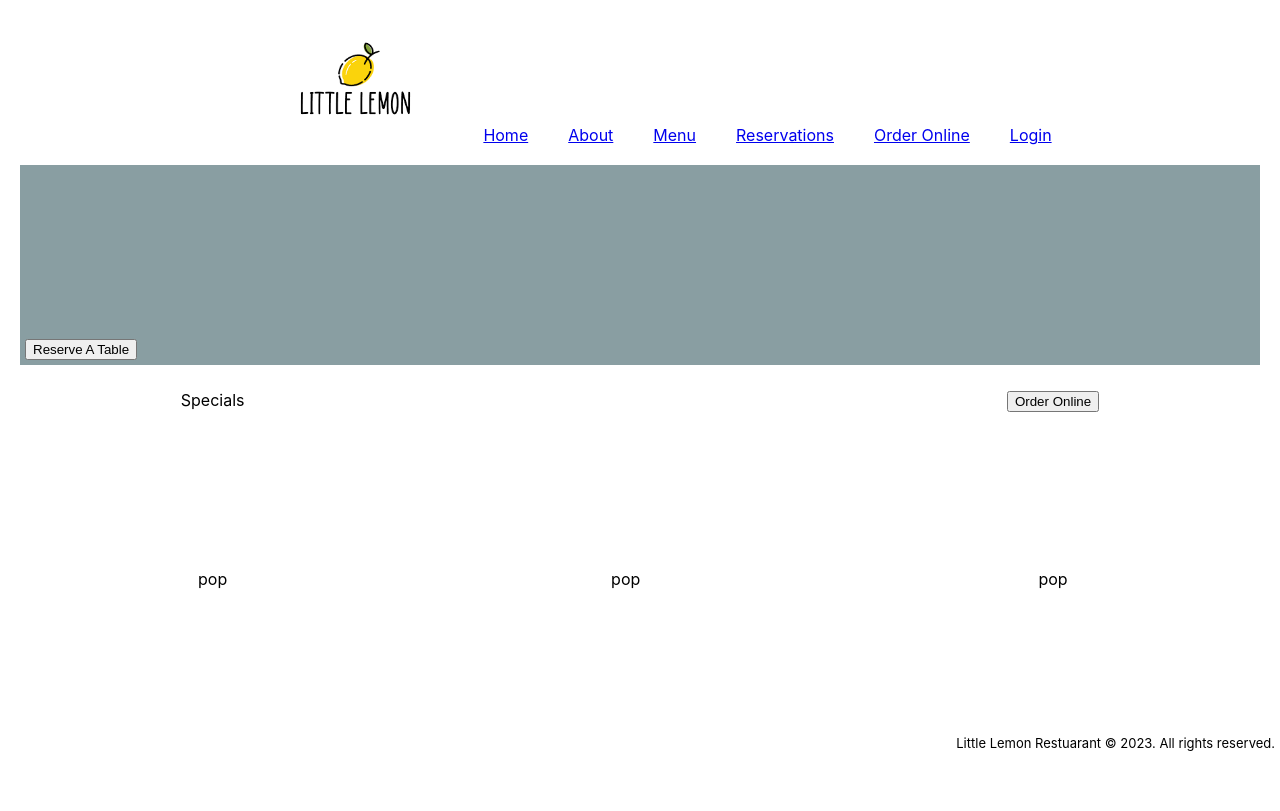
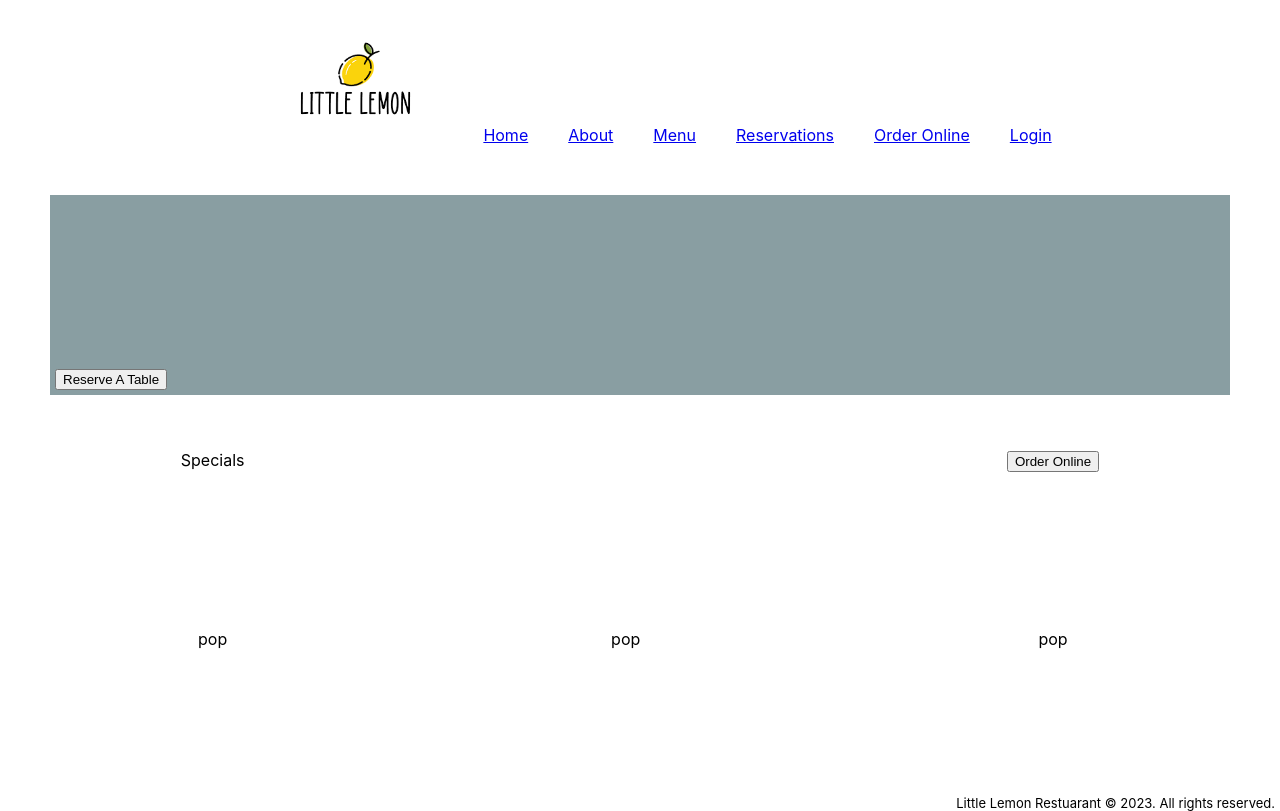
Before and after one commit to kapatric/meta-capstone, a React (Create React App) app: page / in a window 1280 px wide. Built offline with nearby package versions, Linux system fonts and the light colour scheme.

Commit message:
resizing

```diff
--- a/src/components/Header/Header.css
+++ b/src/components/Header/Header.css
@@ -1,7 +1,7 @@
 header {
   background-color: #547379b0;
   height: 200px;
-  margin: 20px;
+  margin: 50px;
   position: relative;
 }
 
```
